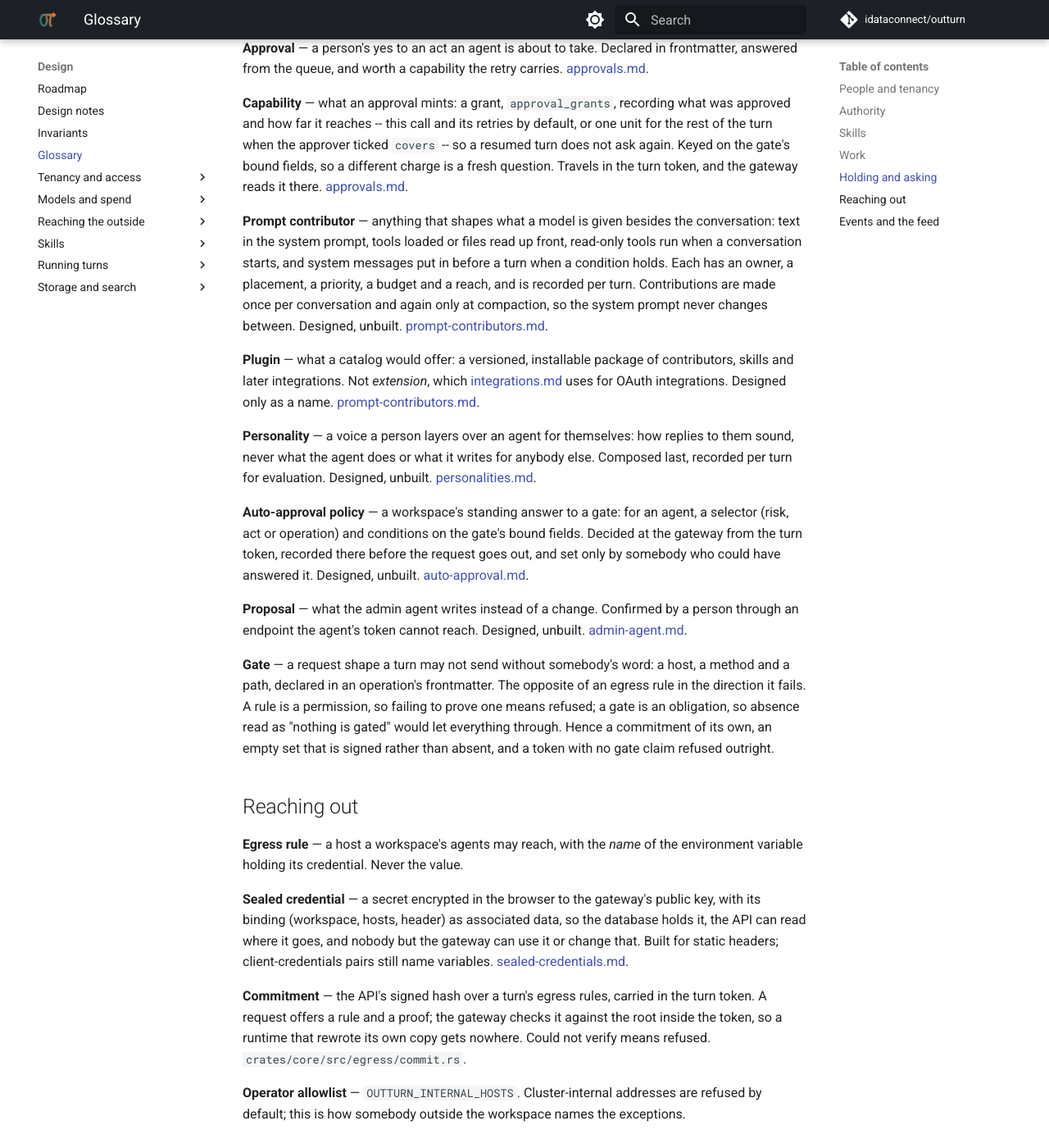
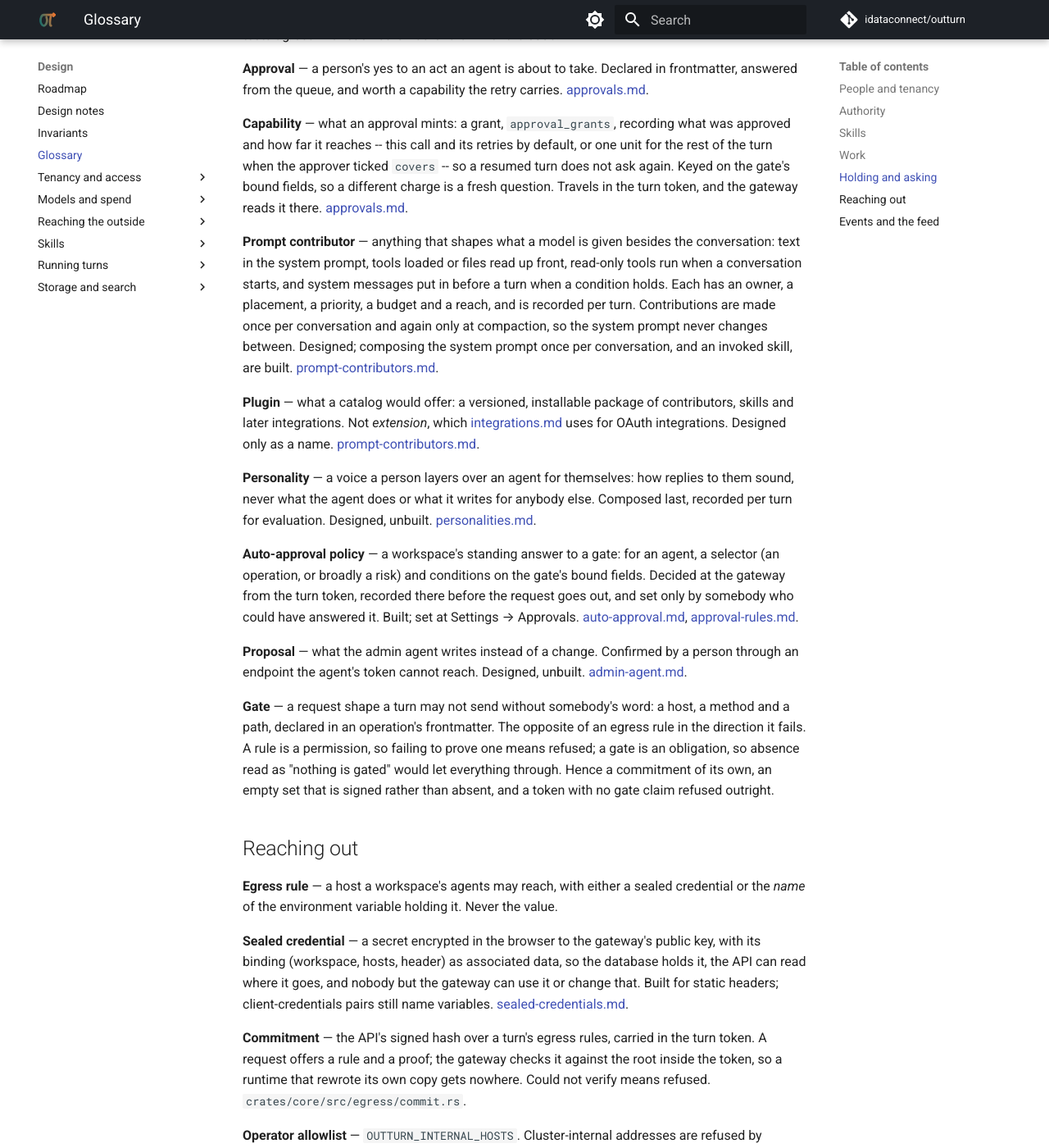
Before and after one commit to idataconnect/outturn, an MkDocs documentation site: the page built from docs/glossary.md, in a window 1280 px wide and 1400 px high, scrolled down 3110 px. Shown: the whole window at 82% size. Built offline with MkDocs 1.6.1 and Material for MkDocs 9.7.7, drawn with Linux system fonts in a browser that asks for light colours; comment, search, counter and statistics services are not loaded; some of the changed text lies outside the part shown.

Commit message:
Bring the invariants, glossary and index up to what is built
Derived skills, approval policies and two frontmatter keys exist; an
in-cluster host can be allowed; the index sends design questions to the
design notes rather than the roadmap, and the published site lists the
newest designs.

Co-Authored-By: Claude Opus 5.5 <noreply@anthropic.com>

```diff
--- a/docs/glossary.md
+++ b/docs/glossary.md
@@ -77,16 +77,17 @@ swap and means *package*.
 than replacing it. **Fork** — a copy that stops following its origin.
 
 **Frontmatter** — YAML between `---` fences at the top of a package's file, for
-the *platform* rather than the model. Today one key: `approval`
-([approvals.md](approvals.md)). Anything the model needs to know belongs in the
+the *platform* rather than the model. Today two keys: `approval`, with `risk`
+and `auto` ([approvals.md](approvals.md)), and `operation`, whose `identity`
+names what makes two writes the same ([skill-operations.md](skill-operations.md)). Anything the model needs to know belongs in the
 body where it can see it.
 
 **Derived skill** — a skill generated from a stored specification and its
-**annotations**, regenerated rather than edited. Designed, unbuilt.
+**annotations**, regenerated rather than edited. Built.
 [openapi-wizard.md](openapi-wizard.md#a-derivation-not-an-output).
 
 **Annotation** — something a person added to one operation of a derived skill
--- a note, a preference, a hidden flag, an approval rule, an observed example --
+-- a note, a preference, a hidden flag, an approval rule, a write identity --
 keyed by `operationId` or method and path, so it survives the specification
 changing. Never read by a turn; rendered into the version a turn reads.
 
@@ -154,7 +155,8 @@ read-only tools run when a conversation starts, and system messages put in
 before a turn when a condition holds. Each has an owner, a placement,
 a priority, a budget and a reach, and is recorded per turn. Contributions are
 made once per conversation and again only at compaction, so the system prompt
-never changes between. Designed, unbuilt. [prompt-contributors.md](prompt-contributors.md).
+never changes between. Designed; composing the system prompt once per
+conversation, and an invoked skill, are built. [prompt-contributors.md](prompt-contributors.md).
 
 **Plugin** — what a catalog would offer: a versioned, installable package of
 contributors, skills and later integrations. Not *extension*, which
@@ -167,10 +169,11 @@ else. Composed last, recorded per turn for evaluation. Designed, unbuilt.
 [personalities.md](personalities.md).
 
 **Auto-approval policy** — a workspace's standing answer to a gate: for an
-agent, a selector (risk, act or operation) and conditions on the gate's bound
-fields. Decided at the gateway from the turn token, recorded there before the
-request goes out, and set only by somebody who could have answered it.
-Designed, unbuilt. [auto-approval.md](auto-approval.md).
+agent, a selector (an operation, or broadly a risk) and conditions on the gate's
+bound fields. Decided at the gateway from the turn token, recorded there before
+the request goes out, and set only by somebody who could have answered it.
+Built; set at Settings → Approvals. [auto-approval.md](auto-approval.md),
+[approval-rules.md](approval-rules.md).
 
 **Proposal** — what the admin agent writes instead of a change. Confirmed by a
 person through an endpoint the agent's token cannot reach. Designed, unbuilt.
@@ -186,8 +189,9 @@ outright.
 
 ## Reaching out
 
-**Egress rule** — a host a workspace's agents may reach, with the *name* of the
-environment variable holding its credential. Never the value.
+**Egress rule** — a host a workspace's agents may reach, with either a sealed
+credential or the *name* of the environment variable holding it. Never the
+value.
 
 **Sealed credential** — a secret encrypted in the browser to the gateway's
 public key, with its binding (workspace, hosts, header) as associated data, so
--- a/mkdocs.yml
+++ b/mkdocs.yml
@@ -85,6 +85,7 @@ nav:
       - Models and spend:
           - Routing: routing.md
           - Models: models.md
+          - The model catalog: model-catalog.md
           - Amazon Bedrock: bedrock.md
           - Usage: usage.md
           - Prompt caching: caching.md
@@ -108,6 +109,7 @@ nav:
           - Inhibitors: inhibitors.md
           - Approvals: approvals.md
           - Auto-approval: auto-approval.md
+          - Approval rules: approval-rules.md
           - The admin agent: admin-agent.md
           - Prompt contributors: prompt-contributors.md
           - Personalities: personalities.md
@@ -115,6 +117,7 @@ nav:
           - Idempotency: idempotency.md
       - Storage and search:
           - Storage: storage.md
+          - Storage quota: storage-quota.md
           - Streaming storage: streaming-storage.md
           - Document extraction: document-extraction.md
           - PDF rendering: pdf-rendering.md
```
Also changed, not shown: other parts of docs/glossary.md (+1 -1 lines), docs/index.md (+4 -2 lines), docs/invariants.md (+5 -4 lines).
